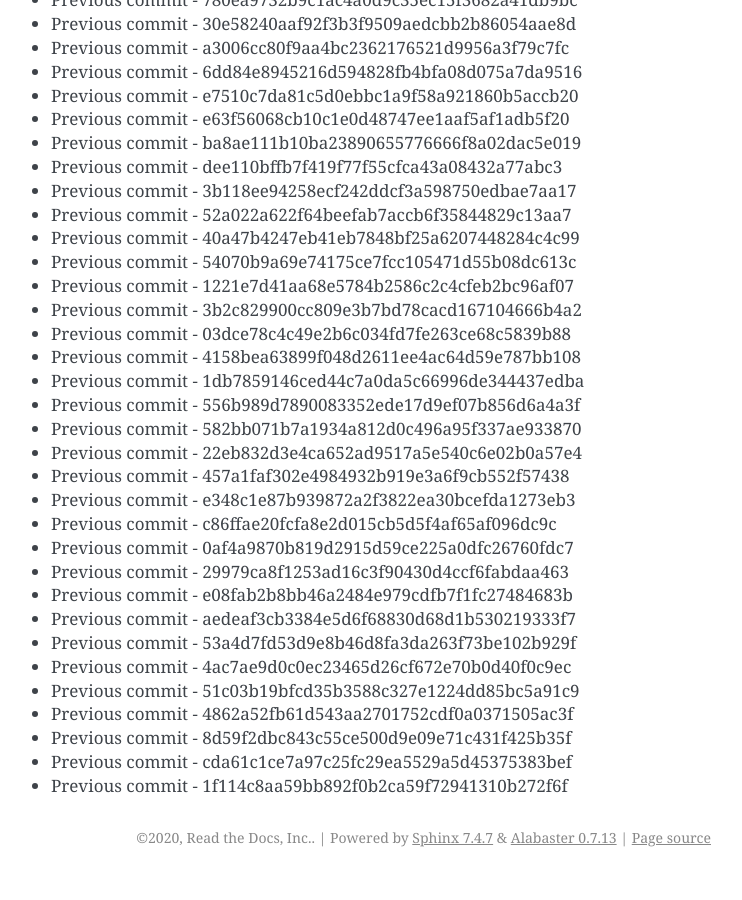
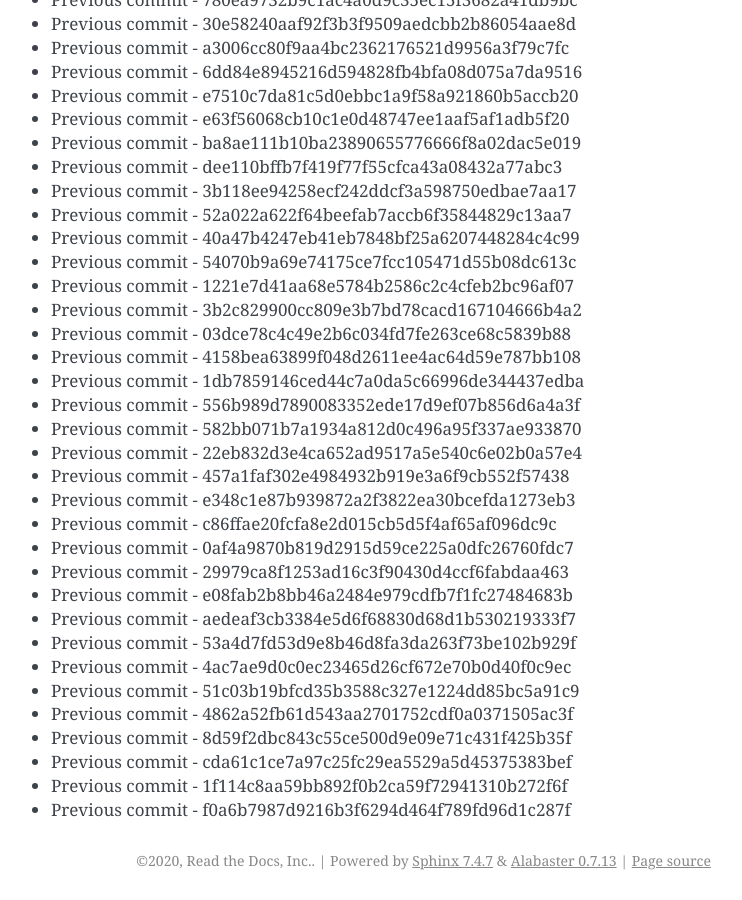
Before and after one commit to readthedocs/rtd-git-stresstest, a Sphinx documentation site: the page built from docs/updates.rst, in a window 1280 px wide and 900 px high, scrolled down 73188 px. Shown: the whole window, without its empty margins (399-1141 px from the left). Built offline with Sphinx 7.4.7, drawn with Linux system fonts in a browser that asks for light colours; before the commit the page ends 74065 px from its top, so only the background shows below that.

Commit message:
Generating commit from previous: f0a6b7987d9216b3f6294d464f789fd96d1c287f

```diff
--- a/docs/updates.rst
+++ b/docs/updates.rst
@@ -3107,3 +3107,4 @@ It can be tested for any performance characteristics.
 * Previous commit - 8d59f2dbc843c55ce500d9e09e71c431f425b35f
 * Previous commit - cda61c1ce7a97c25fc29ea5529a5d45375383bef
 * Previous commit - 1f114c8aa59bb892f0b2ca59f72941310b272f6f
+* Previous commit - f0a6b7987d9216b3f6294d464f789fd96d1c287f
```
